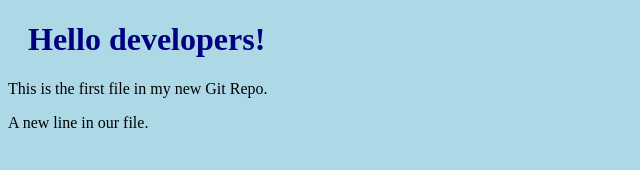
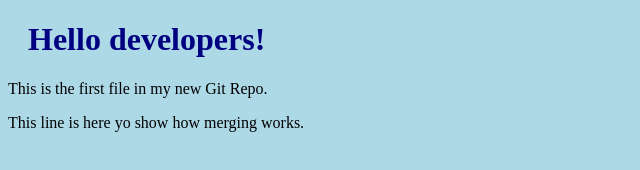
Before and after one commit to 11Anay/Git, a plain HTML site: page index.html in a window 1280 px wide. Shown: the whole page, without its empty margins (0-640 px from the left). Drawn offline with Linux system fonts and the light colour scheme.

Commit message:
updated index.html with emergency fix 2

```diff
--- a/index.html
+++ b/index.html
@@ -8,7 +8,7 @@
 
 <h1>Hello developers!</h1>
 <p>This is the first file in my new Git Repo.</p>
-<p>A new line in our file.</p>
+<p>This line is here yo show how merging works.</p>
 
 </body>
 </html>
```
